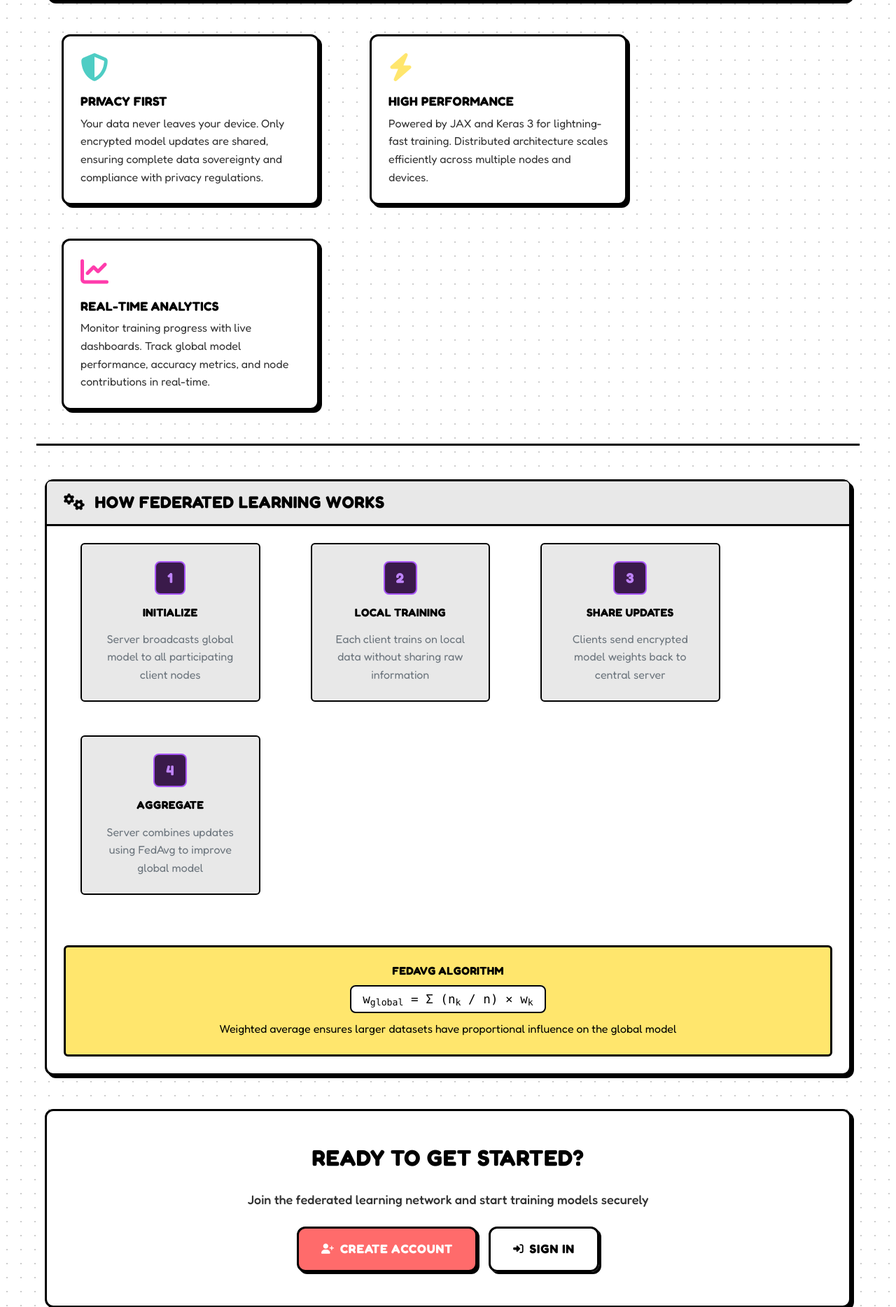
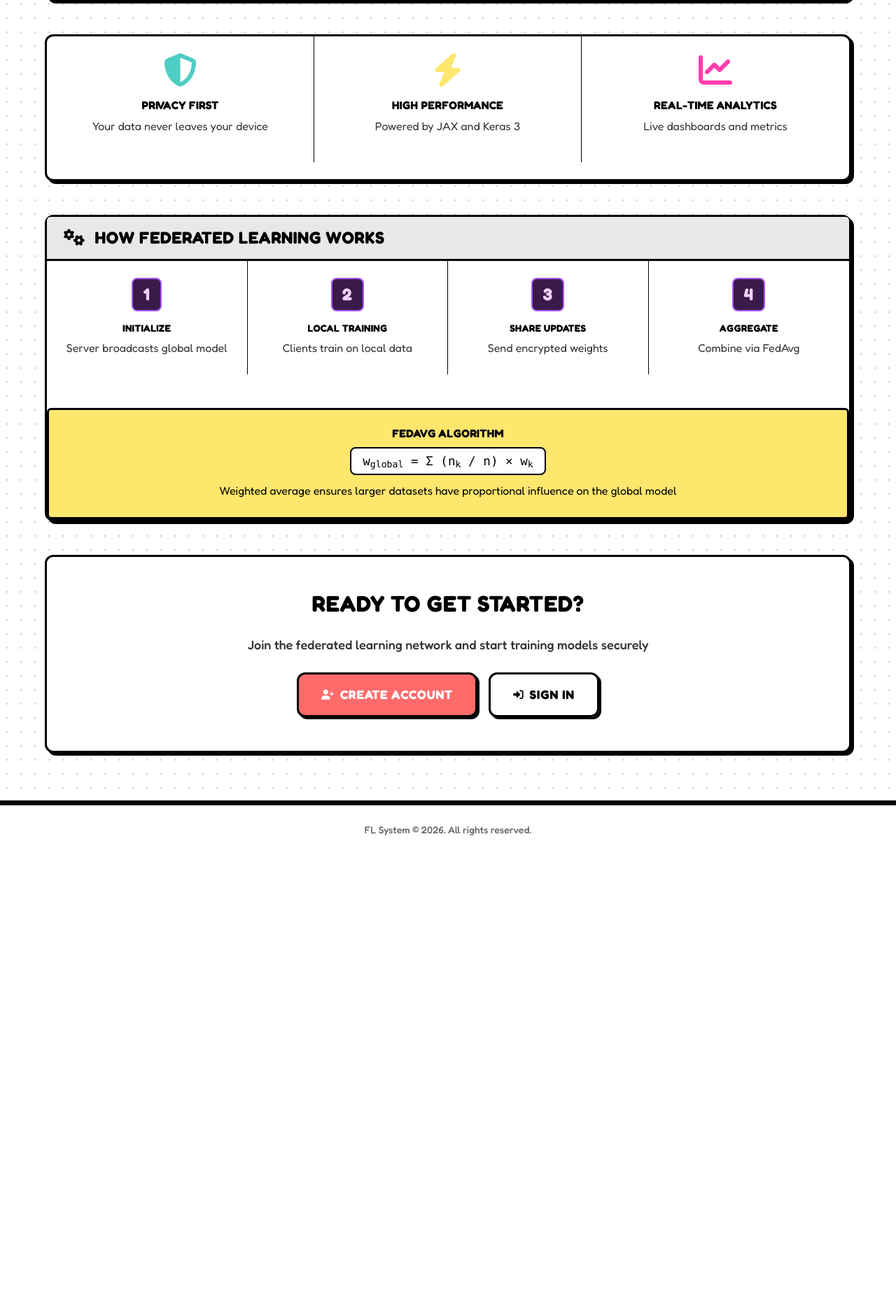
Before and after one commit to saifullah2032/De-Centralized-Image-Classification-Through-Federated-Learning, a Flask app: page / in a window 1280 px wide. Shown: the part 444-2312 px from the top of the page at 70% size. After the commit the page ends 1638 px from the top, so only its background shows below. Run offline with Flask 3, Linux system fonts and the light colour scheme; parts of the project's set-up code (start-up, migrations or seed data) failed here and were passed over.

Commit message:
Add custom model training support and UI fixes
- Add custom model support with 12 classes (airplane, bus, cat, chair, cinema, deer, dog, flower, fruit, horse, library, truck)
- Fix light/dark mode text colors in How It Works and Features sections
- Align system architecture cards in single row on dashboard
- Add spacing between dashboard cards
- Enlarge feature and How It Works cards
- Add Custom model button to predict page
- Create train_custom.py for training on custom images

```diff
--- a/frontend_web/static/css/custom.css
+++ b/frontend_web/static/css/custom.css
@@ -46,9 +46,9 @@
     --bg-card: #12122a;
 
     --text-primary: #e8e8e8;
-    --text-secondary: #a0a0a0;
-    --text-tertiary: #707070;
-    --text-muted: #505050;
+    --text-secondary: #c0c0c0;
+    --text-tertiary: #a0a0a0;
+    --text-muted: #808080;
 
     --primary: #cc4477;
     --primary-dark: #aa2248;
@@ -339,8 +339,14 @@ p {
 
 .badge-primary {
     background: #3a1a4a;
-    color: #c084fc;
+    color: #f5d0ff;
     border-color: #a855f7;
+}
+
+[data-theme="dark"] .badge-primary {
+    background: #4a2a6a;
+    color: #f0d9ff;
+    border-color: #c084fc;
 }
 
 .badge-warning {
@@ -472,6 +478,14 @@ p {
 .text-center { text-align: center; }
 .text-white { color: var(--text-primary) !important; }
 .text-muted { color: var(--text-muted) !important; }
+
+[data-theme="dark"] .text-muted {
+    color: #b0b0b0 !important;
+}
+
+[data-theme="dark"] .text-secondary {
+    color: #d0d0d0 !important;
+}
 .mb-3 { margin-bottom: 1rem; }
 .mb-4 { margin-bottom: 1.5rem; }
 .mb-5 { margin-bottom: 3rem; }
--- a/frontend_web/templates/index.html
+++ b/frontend_web/templates/index.html
@@ -44,45 +44,43 @@
 </div>
 
 <!-- Features Section -->
-<div class="row g-4 mb-5 pb-4" style="border-bottom: 3px solid var(--border-color);">
-    <div class="col-12 col-lg-4">
-        <div class="card h-100">
-            <div class="card-body">
-                <div class="mb-3">
-                    <i class="fas fa-shield-alt" style="font-size: 2.5rem; color: var(--accent-green);"></i>
+<div class="card mb-5 pb-4" style="border-bottom: 3px solid var(--border-color);">
+    <div class="card-body p-0">
+        <div class="row text-center g-0">
+            <div class="col-4 border-end" style="border-color: var(--border-color) !important;">
+                <div class="p-4" style="min-height: 180px;">
+                    <div class="mb-3">
+                        <i class="fas fa-shield-alt" style="font-size: 3rem; color: var(--accent-green);"></i>
+                    </div>
+                    <h5 class="mb-2" style="color: var(--text-primary);">Privacy First</h5>
+                    <p class="mb-0" style="color: var(--text-secondary);">
+                        Your data never leaves your device
+                    </p>
                 </div>
-                <h4 class="card-title">Privacy First</h4>
-                <p class="card-text">
-                    Your data never leaves your device. Only encrypted model updates are shared, ensuring complete data sovereignty and compliance with privacy regulations.
-                </p>
             </div>
-        </div>
-    </div>
 
-    <div class="col-12 col-lg-4">
-        <div class="card h-100">
-            <div class="card-body">
-                <div class="mb-3">
-                    <i class="fas fa-bolt" style="font-size: 2.5rem; color: var(--accent-yellow);"></i>
+            <div class="col-4 border-end" style="border-color: var(--border-color) !important;">
+                <div class="p-4" style="min-height: 180px;">
+                    <div class="mb-3">
+                        <i class="fas fa-bolt" style="font-size: 3rem; color: var(--accent-yellow);"></i>
+                    </div>
+                    <h5 class="mb-2" style="color: var(--text-primary);">High Performance</h5>
+                    <p class="mb-0" style="color: var(--text-secondary);">
+                        Powered by JAX and Keras 3
+                    </p>
                 </div>
-                <h4 class="card-title">High Performance</h4>
-                <p class="card-text">
-                    Powered by JAX and Keras 3 for lightning-fast training. Distributed architecture scales efficiently across multiple nodes and devices.
-                </p>
             </div>
-        </div>
-    </div>
 
-    <div class="col-12 col-lg-4">
-        <div class="card h-100">
-            <div class="card-body">
-                <div class="mb-3">
-                    <i class="fas fa-chart-line" style="font-size: 2.5rem; color: var(--accent-magenta);"></i>
+            <div class="col-4">
+                <div class="p-4" style="min-height: 180px;">
+                    <div class="mb-3">
+                        <i class="fas fa-chart-line" style="font-size: 3rem; color: var(--accent-magenta);"></i>
+                    </div>
+                    <h5 class="mb-2" style="color: var(--text-primary);">Real-Time Analytics</h5>
+                    <p class="mb-0" style="color: var(--text-secondary);">
+                        Live dashboards and metrics
+                    </p>
                 </div>
-                <h4 class="card-title">Real-Time Analytics</h4>
-                <p class="card-text">
-                    Monitor training progress with live dashboards. Track global model performance, accuracy metrics, and node contributions in real-time.
-                </p>
             </div>
         </div>
     </div>
@@ -93,52 +91,52 @@
     <div class="card-header">
         <h3 class="mb-0"><i class="fas fa-cogs me-2"></i> How Federated Learning Works</h3>
     </div>
-    <div class="card-body">
-        <div class="row text-center g-4">
-            <div class="col-12 col-lg-3">
-                <div class="p-4 rounded h-100" style="background: var(--bg-tertiary); border: 2px solid var(--border-color);">
+    <div class="card-body p-0">
+        <div class="row text-center g-0">
+            <div class="col-3 border-end" style="border-color: var(--border-color) !important;">
+                <div class="p-4" style="min-height: 160px;">
                     <div class="mb-3">
-                        <span class="badge badge-primary" style="font-size: 1.25rem; padding: 0.75rem 1rem;">1</span>
+                        <span class="badge badge-primary" style="font-size: 1.5rem; padding: 0.6rem 0.9rem;">1</span>
                     </div>
-                    <h5 class="mb-3">Initialize</h5>
-                    <p class="text-secondary mb-0">
-                        Server broadcasts global model to all participating client nodes
+                    <h6 class="mb-2" style="color: var(--text-primary);">Initialize</h6>
+                    <p class="mb-0" style="color: var(--text-secondary);">
+                        Server broadcasts global model
                     </p>
                 </div>
             </div>
 
-            <div class="col-12 col-lg-3">
-                <div class="p-4 rounded h-100" style="background: var(--bg-tertiary); border: 2px solid var(--border-color);">
+            <div class="col-3 border-end" style="border-color: var(--border-color) !important;">
+                <div class="p-4" style="min-height: 160px;">
                     <div class="mb-3">
-                        <span class="badge badge-primary" style="font-size: 1.25rem; padding: 0.75rem 1rem;">2</span>
+                        <span class="badge badge-primary" style="font-size: 1.5rem; padding: 0.6rem 0.9rem;">2</span>
                     </div>
-                    <h5 class="mb-3">Local Training</h5>
-                    <p class="text-secondary mb-0">
-                        Each client trains on local data without sharing raw information
+                    <h6 class="mb-2" style="color: var(--text-primary);">Local Training</h6>
+                    <p class="mb-0" style="color: var(--text-secondary);">
+                        Clients train on local data
                     </p>
                 </div>
             </div>
 
-            <div class="col-12 col-lg-3">
-                <div class="p-4 rounded h-100" style="background: var(--bg-tertiary); border: 2px solid var(--border-color);">
+            <div class="col-3 border-end" style="border-color: var(--border-color) !important;">
+                <div class="p-4" style="min-height: 160px;">
                     <div class="mb-3">
-                        <span class="badge badge-primary" style="font-size: 1.25rem; padding: 0.75rem 1rem;">3</span>
+                        <span class="badge badge-primary" style="font-size: 1.5rem; padding: 0.6rem 0.9rem;">3</span>
                     </div>
-                    <h5 class="mb-3">Share Updates</h5>
-                    <p class="text-secondary mb-0">
-                        Clients send encrypted model weights back to central server
+                    <h6 class="mb-2" style="color: var(--text-primary);">Share Updates</h6>
+                    <p class="mb-0" style="color: var(--text-secondary);">
+                        Send encrypted weights
                     </p>
                 </div>
             </div>
 
-            <div class="col-12 col-lg-3">
-                <div class="p-4 rounded h-100" style="background: var(--bg-tertiary); border: 2px solid var(--border-color);">
+            <div class="col-3">
+                <div class="p-4" style="min-height: 160px;">
                     <div class="mb-3">
-                        <span class="badge badge-primary" style="font-size: 1.25rem; padding: 0.75rem 1rem;">4</span>
+                        <span class="badge badge-primary" style="font-size: 1.5rem; padding: 0.6rem 0.9rem;">4</span>
                     </div>
-                    <h5 class="mb-3">Aggregate</h5>
-                    <p class="text-secondary mb-0">
-                        Server combines updates using FedAvg to improve global model
+                    <h6 class="mb-2" style="color: var(--text-primary);">Aggregate</h6>
+                    <p class="mb-0" style="color: var(--text-secondary);">
+                        Combine via FedAvg
                     </p>
                 </div>
             </div>
```
Also changed, not shown: backend_fl/config.py (+42 -0 lines), frontend_web/inference.py (+97 -28 lines), frontend_web/templates/admin_dashboard.html (+27 -21 lines), frontend_web/templates/predict.html (+25 -0 lines), train_custom.py (added, +190 -0 lines).
